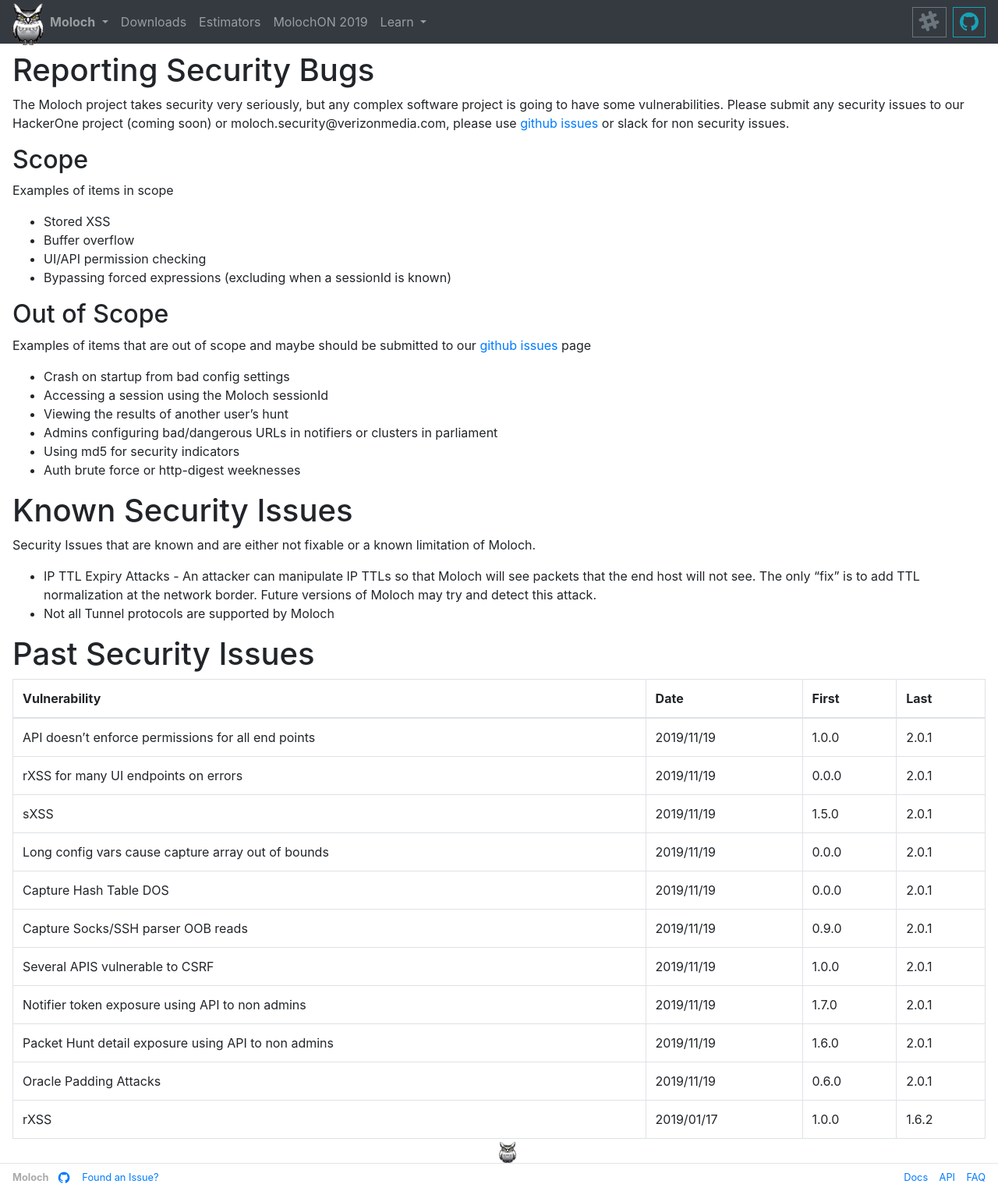
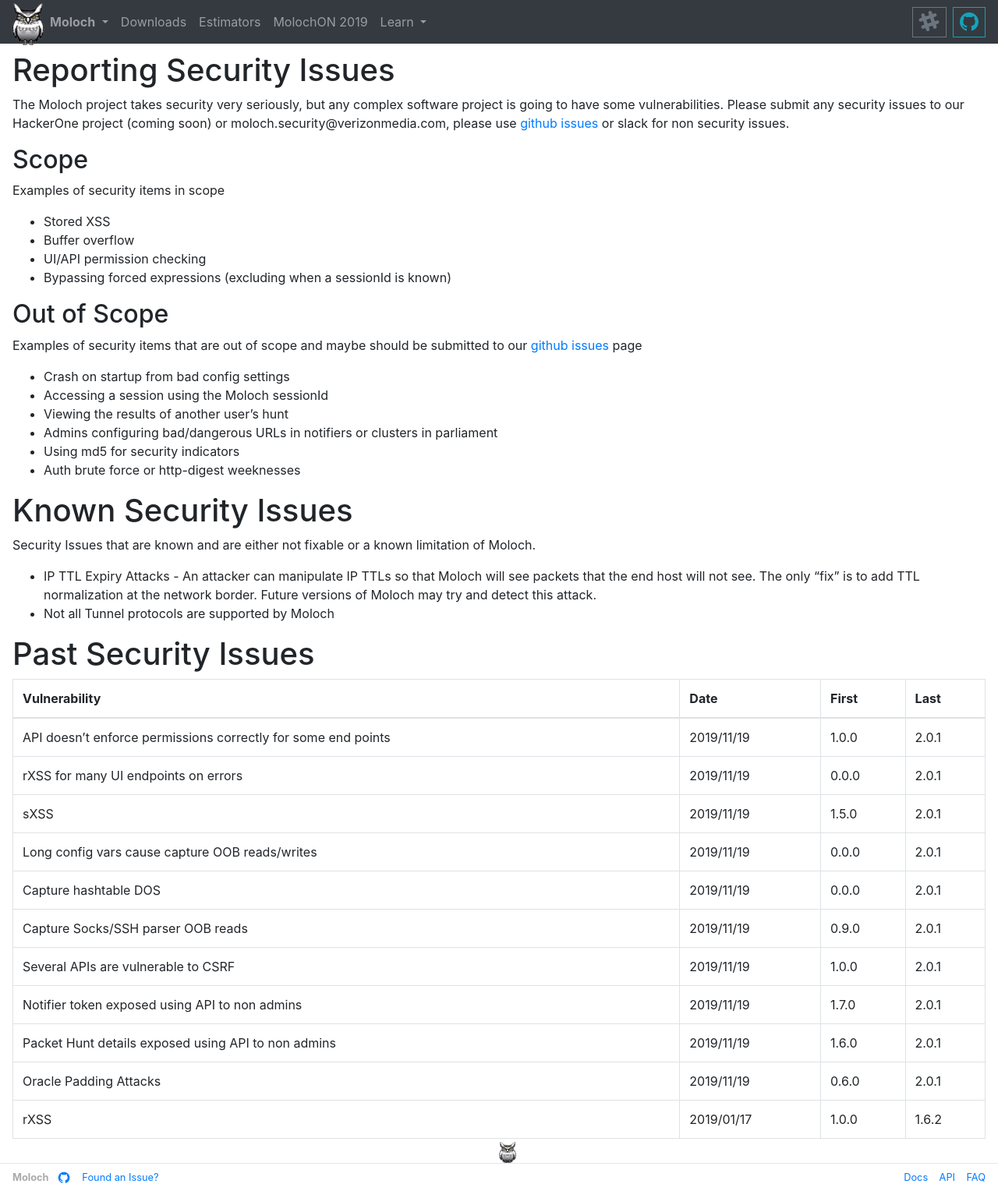
Before and after one commit to aol/molochweb, a Jekyll site: the page built from _wiki/security.md, in a window 1280 px wide. Shown: the whole page at 78% size. Built offline with Jekyll 4.4.1, drawn with Linux system fonts in a browser that asks for light colours.

Commit message:
minor changes

```diff
--- a/_wiki/security.md
+++ b/_wiki/security.md
@@ -6,14 +6,14 @@
 
 <div class="full-height-and-width-container with-footer p-3" markdown="1">
 
-# Reporting Security Bugs
+# Reporting Security Issues
 
 The Moloch project takes security very seriously, but any complex software project is going to have some vulnerabilities.
 Please submit any security issues to our HackerOne project (coming soon) or moloch.security@verizonmedia.com, please use [github issues](https://github.com/aol/moloch/issues) or slack for non security issues.
 
 
 ## Scope
-Examples of items in scope
+Examples of security items in scope
 
 * Stored XSS
 * Buffer overflow
@@ -21,7 +21,7 @@
 * Bypassing forced expressions (excluding when a sessionId is known)
 
 ## Out of Scope
-Examples of items that are out of scope and maybe should be submitted to our [github issues](https://github.com/aol/moloch/issues) page
+Examples of security items that are out of scope and maybe should be submitted to our [github issues](https://github.com/aol/moloch/issues) page
 
 * Crash on startup from bad config settings
 * Accessing a session using the Moloch sessionId
@@ -42,18 +42,17 @@
 {:class="table table-bordered"}
 | Vulnerability | Date | First | Last |
 | ------------- |-------------| ----- | ----- |
-| API doesn't enforce permissions for all end points | 2019/11/19 | 1.0.0 | 2.0.1 |
+| API doesn't enforce permissions correctly for some end points | 2019/11/19 | 1.0.0 | 2.0.1 |
 | rXSS for many UI endpoints on errors | 2019/11/19 | 0.0.0  | 2.0.1 |
 | sXSS | 2019/11/19 | 1.5.0 | 2.0.1 |
-| Long config vars cause capture array out of bounds| 2019/11/19 | 0.0.0  | 2.0.1 |
-| Capture Hash Table DOS | 2019/11/19 | 0.0.0 | 2.0.1 |
+| Long config vars cause capture OOB reads/writes| 2019/11/19 | 0.0.0  | 2.0.1 |
+| Capture hashtable DOS | 2019/11/19 | 0.0.0 | 2.0.1 |
 | Capture Socks/SSH parser OOB reads | 2019/11/19 |  0.9.0  | 2.0.1 |
-| Several APIS vulnerable to CSRF | 2019/11/19 | 1.0.0  | 2.0.1 |
-| Notifier token exposure using API to non admins| 2019/11/19 | 1.7.0 | 2.0.1 |
-| Packet Hunt detail exposure using API to non admins| 2019/11/19 | 1.6.0 | 2.0.1 |
+| Several APIs are vulnerable to CSRF | 2019/11/19 | 1.0.0  | 2.0.1 |
+| Notifier token exposed using API to non admins| 2019/11/19 | 1.7.0 | 2.0.1 |
+| Packet Hunt details exposed using API to non admins| 2019/11/19 | 1.6.0 | 2.0.1 |
 | Oracle Padding Attacks | 2019/11/19 | 0.6.0 | 2.0.1 |
 | rXSS | 2019/01/17 | 1.0.0  | 1.6.2 |
 
 
-
 </div>
```
